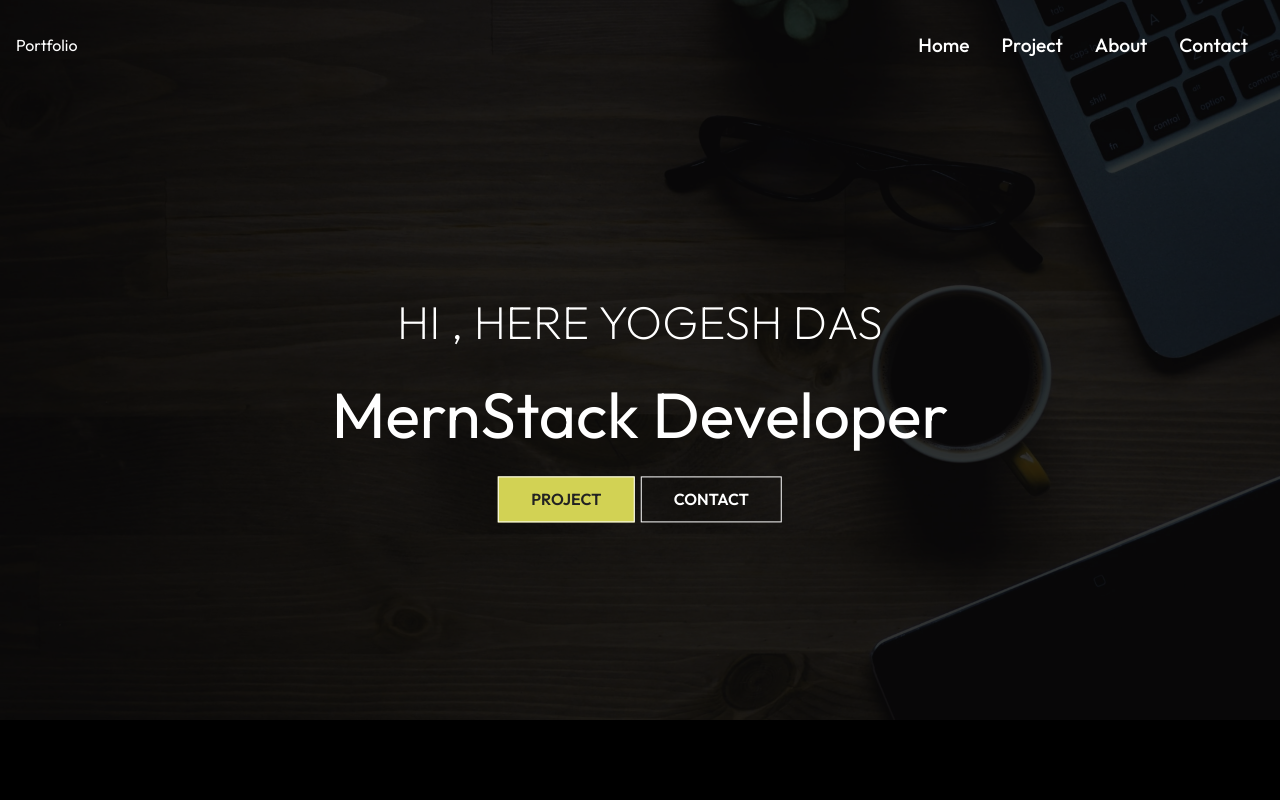
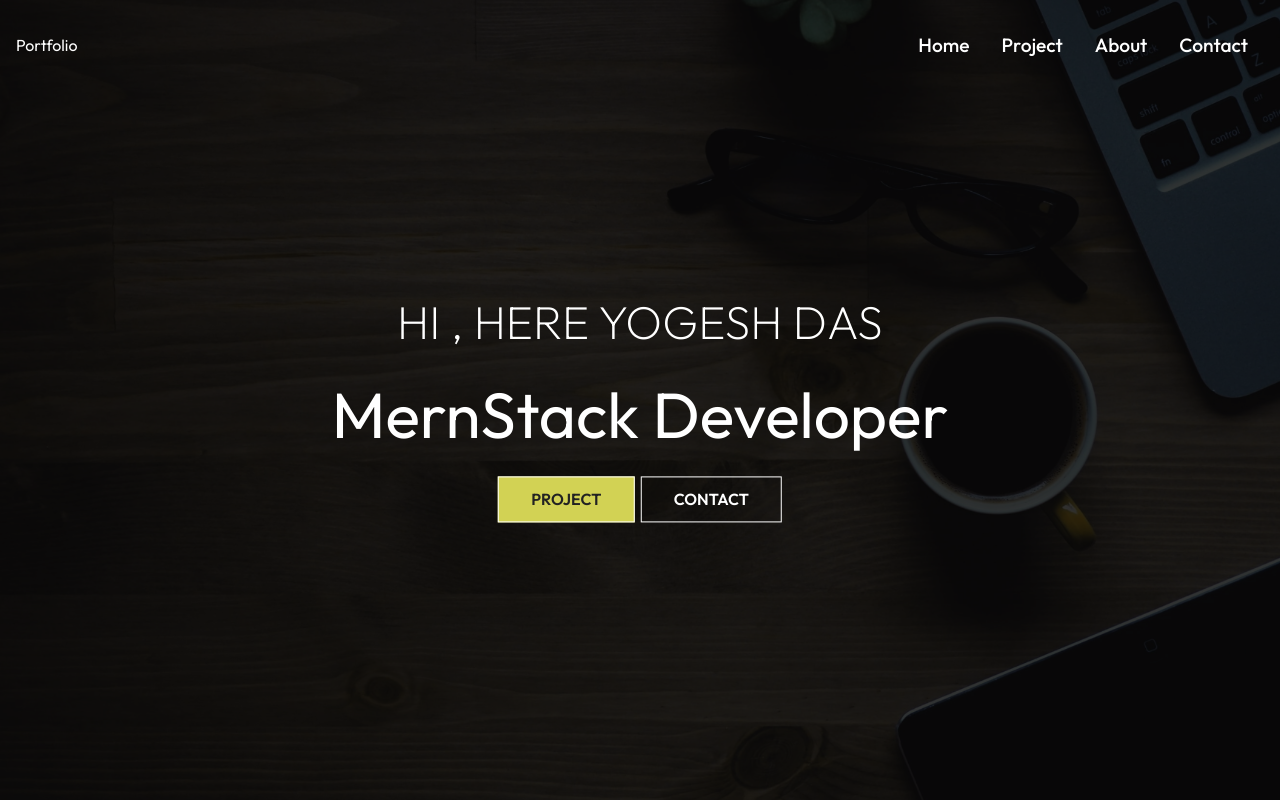
Before and after one commit to yogeshdas65/PortFolio, a React (Create React App) app: page / in a window 1280 px wide. Shown: the top 800 px of the page. Built offline with nearby package versions, Linux system fonts and the light colour scheme.

Commit message:
someerror

```diff
--- a/src/components/HeroImg.js
+++ b/src/components/HeroImg.js
@@ -8,7 +8,7 @@ const HeroImg = () => {
   return (
     <div className="hero">
       <div className="mask">
-        <img className="into-img" src={Intro} alt="Intro-img"></img>
+        <img className="intro-img" src={Intro} alt="Intro-img"></img>
       </div>
       <div className="content">
          {/* Animate the paragraph with Framer Motion */}
```
